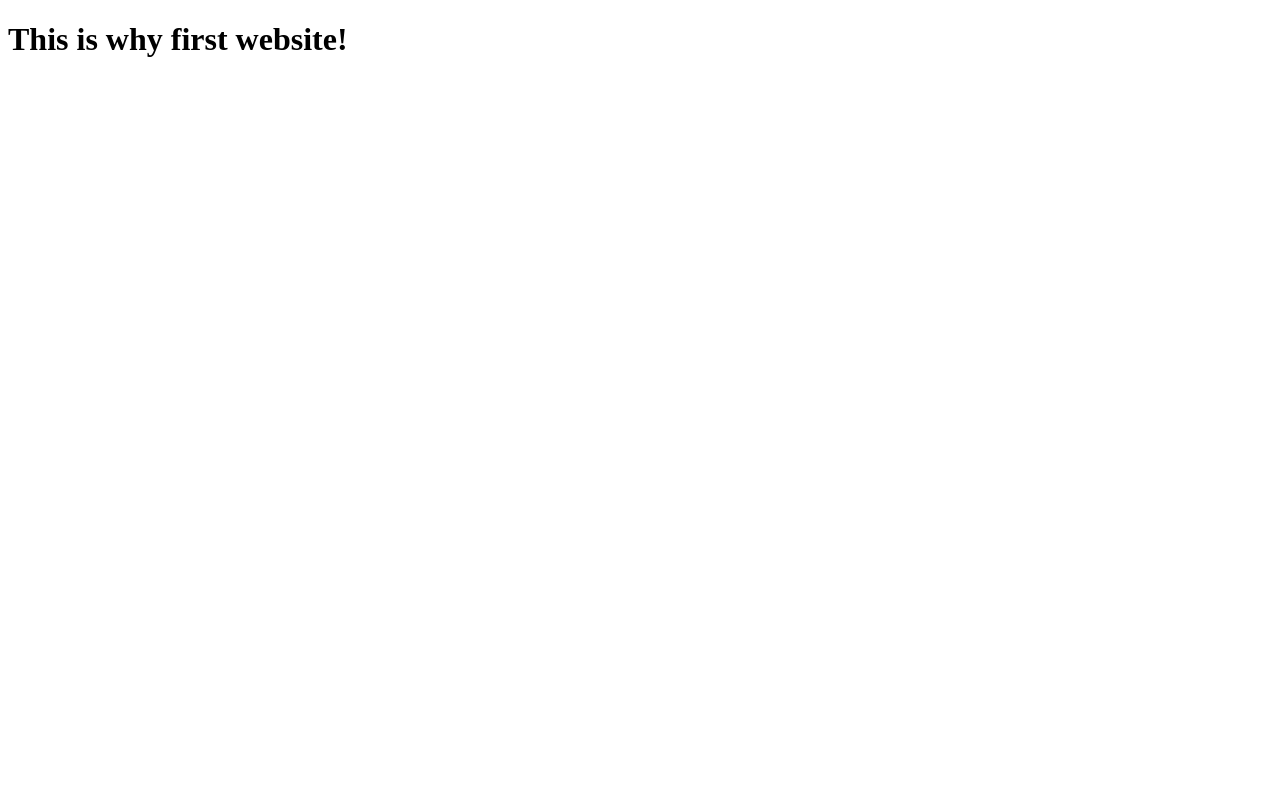
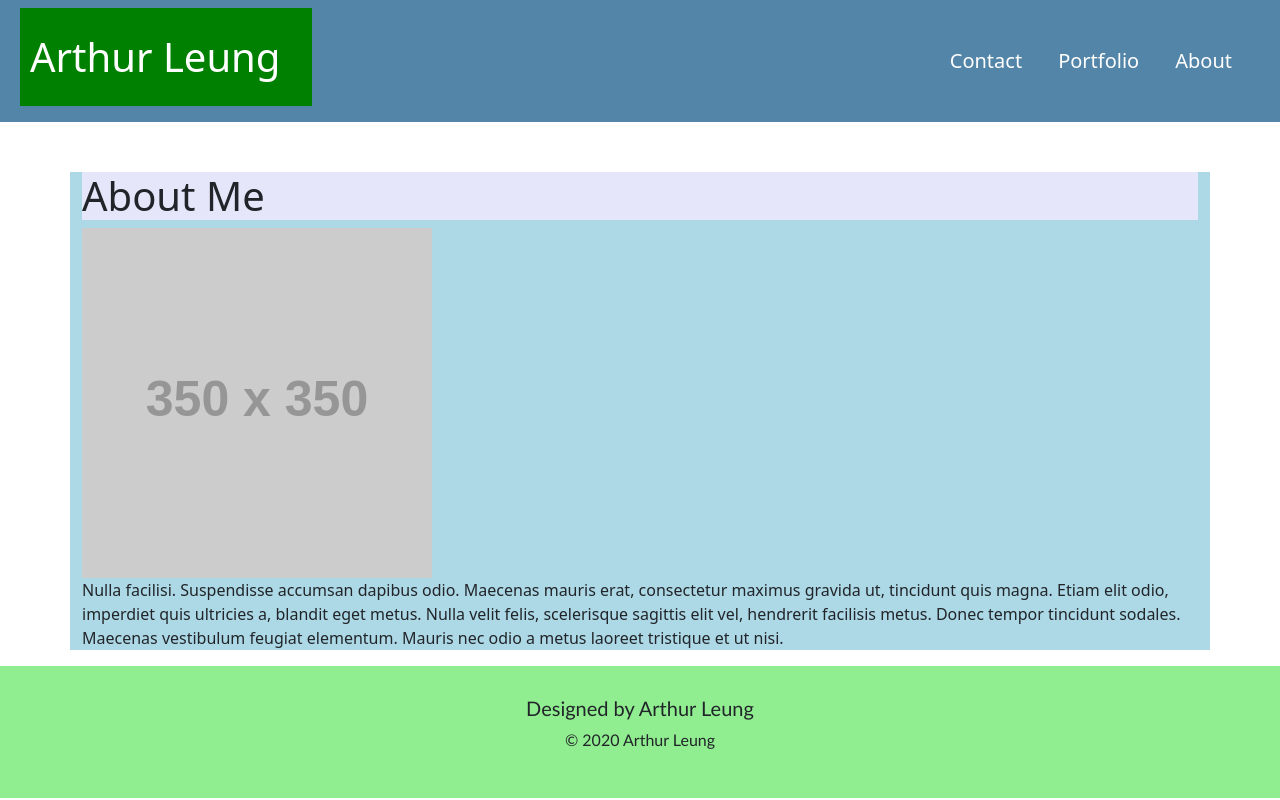
Before and after one commit to Artydabomb/artydabomb.github.io, a plain HTML site: page index.html in a window 1280 px wide. Drawn offline with nearby package versions, Linux system fonts and the light colour scheme; placeholder pictures from the web are drawn by us.

Commit message:
Completed skeleton for all three pages, including some styling.

```diff
--- a/PFstyle.css
+++ b/PFstyle.css
@@ -3,7 +3,7 @@ nav{
     color:white;
 }
 
-/* Formatting main header icon */
+/* Formatting navbar; common to all three pages (Contact, Portfolio & About) */
 .main-header{
     background-color: green;
     font-size: 40px;
@@ -28,17 +28,15 @@ nav{
     background-color: lavender;
 }
 
-/* Can't change the color of the li elements using the following format
-.navbar-nav .ms-auto li a{
-    color: white !important;
-}
-*/
-
 .container{
     background-color: lightblue;
 }
 
-/* Footer */
+#indexContainer{
+ margin-top: 50px;
+}
+
+/* Footer; common to all three pages (Contact, Portfolio & About) */
 .footer {
     padding: 30px;
     clear: both;
--- a/index.html
+++ b/index.html
@@ -4,11 +4,58 @@
 <head>
     <meta charset="UTF-8">
     <meta name="viewport" content="width=device-width, initial-scale=1.0">
-    <title>Hellow World!</title>
+    <title>Arthur Leung's Portfolio</title>
+    <!--CSS stylesheet required to integrate Bootstrap code-->
+    <link href="https://cdn.jsdelivr.net/npm/bootstrap@5.0.0-beta1/dist/css/bootstrap.min.css" rel="stylesheet"
+        integrity="sha384-giJF6kkoqNQ00vy+HMDP7azOuL0xtbfIcaT9wjKHr8RbDVddVHyTfAAsrekwKmP1" crossorigin="anonymous">
+    <!--Linking CSS-->
+    <link rel="stylesheet" type="text/css" href="PFstyle.css">
 </head>
 
 <body>
-    <h1> This is why first website!</h1>
+    <!--Nav Bar-->
+    <nav class="navbar navbar-expand-md navbar-light">
+        <!--** Creating an optional link for the future, when clickingo on name/icon **
+                <a href=" /" class="navbar-brand">Arthur Leung</a> -->
+        <h1 class="main-header">Arthur Leung</h1>
+        <button class="navbar-toggler" type="button" data-toggle="collapse" data-target="#navbar7">
+            <span class="navbar-toggler-icon"></span>
+        </button>
+        <section class="navbar-collapse collapse justify-content-stretch" id="navbar7">
+            <ul class="navbar-nav ms-auto">
+                <li class="nav-item">
+                    <a class="nav-link" href="#">Contact</a>
+                </li>
+                <li class="nav-item">
+                    <a class="nav-link" href="#">Portfolio</a>
+                </li>
+                <li class="nav-item">
+                    <a class="nav-link" href="#">About</a>
+                </li>
+            </ul>
+        </section>
+    </nav>
+
+    <!-- Main Content -->
+    <div class="container" id="indexContainer">
+        <h1 class="sub-header">About Me</h1>
+        <img src="https://via.placeholder.com/350" class="aboutMePic">
+        <p>Nulla facilisi. Suspendisse accumsan dapibus odio. Maecenas mauris erat, consectetur maximus gravida ut,
+            tincidunt quis magna. Etiam elit odio, imperdiet quis ultricies a, blandit eget metus. Nulla velit felis,
+            scelerisque sagittis elit vel, hendrerit facilisis metus. Donec tempor tincidunt sodales. Maecenas
+            vestibulum
+            feugiat elementum. Mauris nec odio a metus laoreet tristique et ut nisi.</p>
+
+    </div>
+
+    <!-- Footer -->
+    <footer class="footer">
+        <h2>Designed by Arthur Leung</h2>
+        <p>
+            &copy; 2020 Arthur Leung
+        </p>
+    </footer>
+
 </body>
 
 </html>
```
Also changed, not shown: contact.html (+5 -3 lines).
